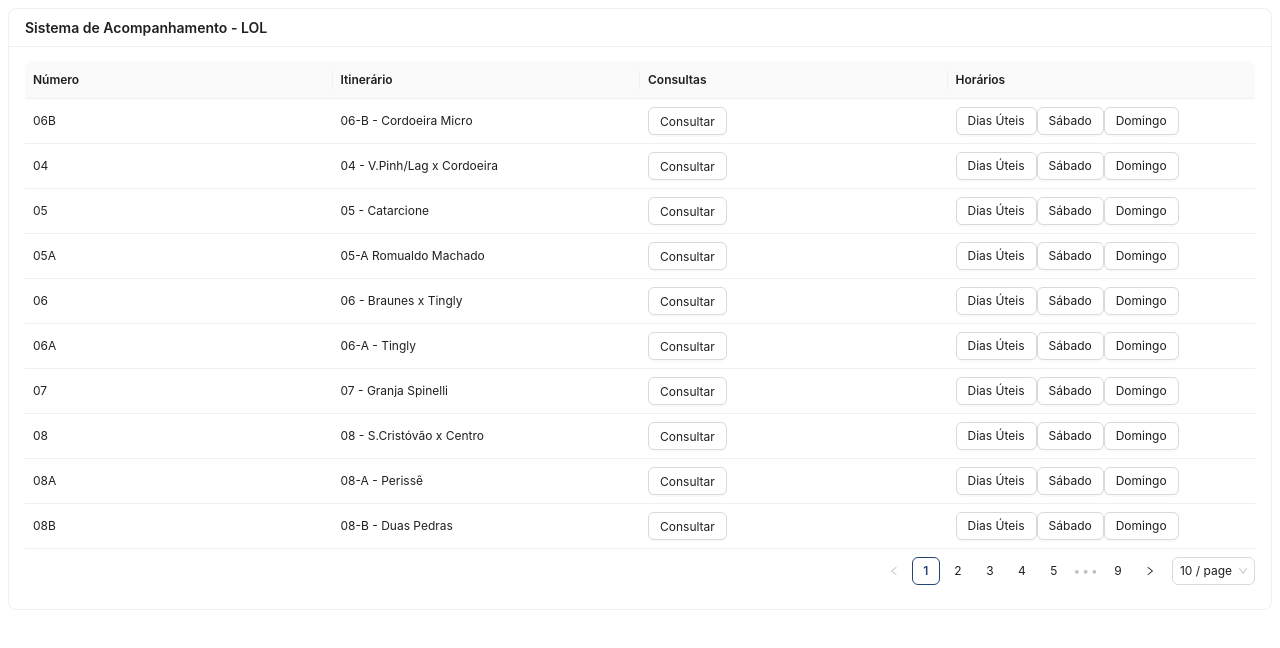
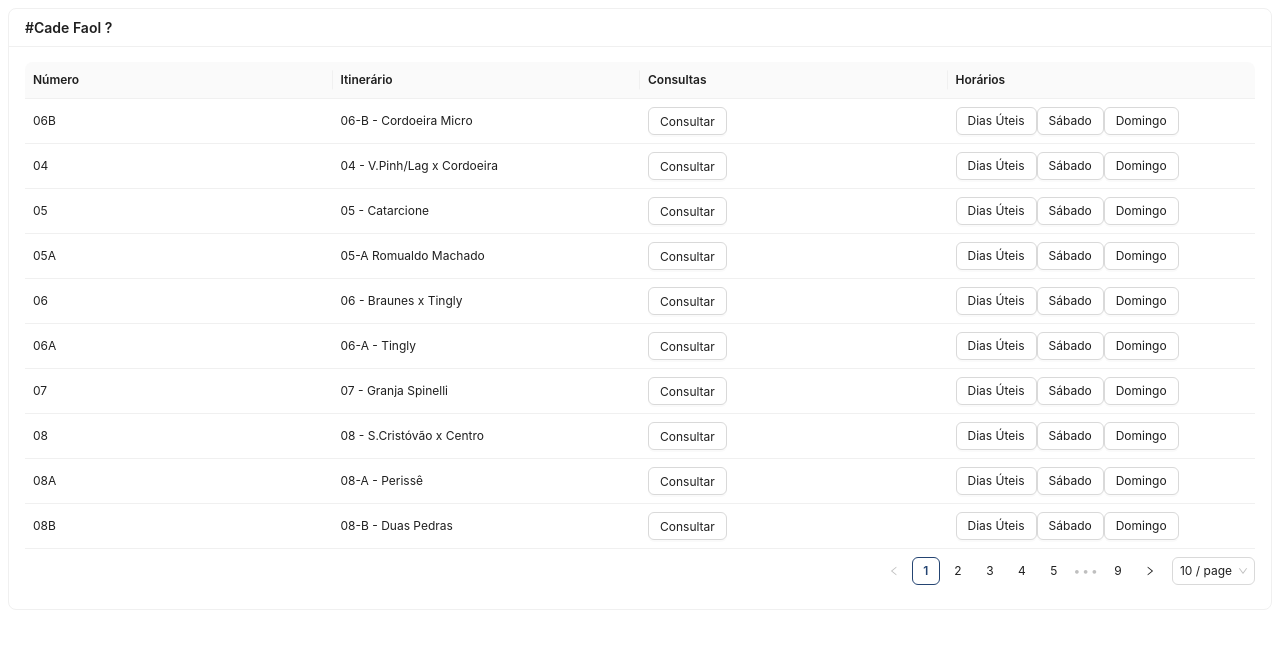
Before and after one commit to ThiagoJurge/lol, a React (Vite) app: page / in a window 1280 px wide. Shown: the top 648 px of the page. Built offline with nearby package versions, Linux system fonts and the light colour scheme.

Commit message:
Change Project Name

```diff
--- a/package.json
+++ b/package.json
@@ -1,5 +1,5 @@
 {
-  "name": "lol",
+  "name": "cadefaol",
   "private": true,
   "version": "0.0.0",
   "type": "module",
--- a/src/App.jsx
+++ b/src/App.jsx
@@ -136,7 +136,7 @@ function App() {
   };
 
   return (
-    <Card title="Sistema de Acompanhamento - LOL" >
+    <Card title="#Cade Faol ?" >
       <Table
         columns={columns}
         dataSource={bus_list}
```
